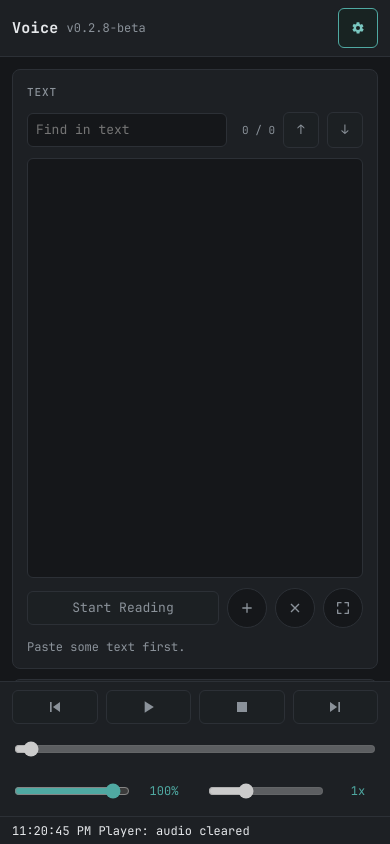
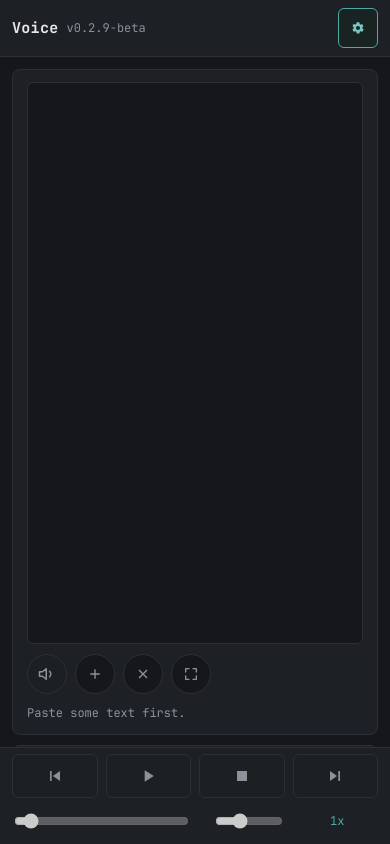
Before and after one commit to NestorKrs/Voice, a React (Vite) app: page / in a window 390 px wide. Built offline with nearby package versions, Linux system fonts and the light colour scheme.

Commit message:
0.2.9-beta: Phone space cleanup and circular Start Reading icon on phones

```diff
--- a/package.json
+++ b/package.json
@@ -1,7 +1,7 @@
 {
   "name": "voice",
   "private": true,
-  "version": "0.2.8-beta",
+  "version": "0.2.9-beta",
   "type": "module",
   "scripts": {
     "dev": "vite --host 127.0.0.1 --port 5180 --strictPort",
--- a/src/App.css
+++ b/src/App.css
@@ -194,15 +194,15 @@
 /* Phone layout (<=768px): stack the panels, wrap the bars and enlarge tap targets. Desktop rules above are unchanged. */
 @media (max-width: 768px) {
   html, body { overflow-x: hidden; }
-  .app { height: 100dvh; }
+  .app { height: 100dvh; padding-bottom: 0; }
 
   .columns { display: flex; flex-direction: column; gap: 10px; overflow-y: auto; grid-template-columns: none !important; }
   .col-handle, .grip { display: none; }
 
   .text-panel { flex: 0 0 100%; min-height: 260px; }
-  .reader-panel { flex: none; max-height: none; min-height: 50dvh; }
-  .reader-panel .chunk-list { flex: 1; min-height: 0; overflow-y: auto; }
-  .reader-panel .reader-card { margin-top: auto; }
+  .reader-panel { flex: none; min-height: 0; max-height: none; }
+  .reader-panel .chunk-list { flex: none; max-height: 130px; overflow-y: auto; }
+  .reader-panel .reader-card { margin-top: 8px; }
 
   .topbar { display: grid; grid-template-columns: auto 1fr auto; align-items: center; gap: 8px 8px; padding: 8px 12px; }
   .topbar > * { order: 2; }
@@ -215,16 +215,18 @@
   .topbar .provider-select { flex: 1 1 60%; grid-column: 1 / -1; grid-row: 3; width: 100%; min-width: 0; }
   .topbar .provider-reason { grid-column: 1 / -1; grid-row: 4; }
 
-  .playerbar { flex-wrap: wrap; gap: 8px; padding: 8px 12px; }
+  .playerbar { flex-wrap: wrap; display: grid; grid-template-columns: repeat(4, minmax(0, 1fr)); gap: 6px 8px; padding: 6px 12px; }
   .playerbar > * { order: 3; }
-  .playerbar button { order: 1; min-width: 0; flex: 1; }
-  .playerbar .seek { order: 2; flex-basis: 100%; }
+  .playerbar button { order: 1; min-width: 0; flex: 1; grid-row: 1; height: 44px; min-height: 44px; }
+  .playerbar input.seek { order: 2; flex-basis: 100%; grid-row: 2; grid-column: 1 / 3; width: auto; }
   .playerbar > span:last-child { display: none !important; }
+  .playerbar input[aria-label="Volume"], .playerbar input[aria-label="Volume"] + .rate-label { display: none; }
   .playerbar input[aria-label="Volume"],
   .playerbar input[aria-label="Playback speed"] { flex: 1 1 0; min-width: 0; width: auto; }
+  .playerbar input[aria-label="Playback speed"] { grid-row: 2; grid-column: 3; width: auto; min-width: 0; }
   .playerbar .rate-label { text-align: center; }
   .playerbar input[aria-label="Volume"] + .rate-label { width: 40px; }
-  .playerbar input[aria-label="Playback speed"] + .rate-label { width: 40px; }
+  .playerbar input[aria-label="Playback speed"] + .rate-label { grid-row: 2; grid-column: 4; width: auto; justify-self: center; }
 
   .icon-btn,
   .chunk-row .icon-btn.chunk-download,
@@ -233,23 +235,29 @@
   .job-toggle,
   .sel-speaker { min-width: 44px; min-height: 44px; }
   .chunk-row button { min-height: 44px; }
+  .sel-speaker { display: none !important; }
 
   .find-row { flex-wrap: nowrap; }
   .find-row .find-input { flex: 1 1 0; min-width: 0; }
   .find-row .find-count { font-size: 11px; min-width: 6ch; }
   .find-row .find-btn { flex: none; width: 36px; height: 36px; min-width: 36px; padding: 0; }
+  .find-row { display: none; }
+  .text-panel .panel-head { display: none; }
   .text-panel textarea, .text-panel .text-read { font-size: 16px !important; }
   .text-panel .stats { display: none; }
   .text-panel .row { flex-wrap: nowrap; align-items: center; gap: 8px; }
   .text-panel .row > span { display: none !important; }
-  .start-btn { flex: 1 1 0; width: auto; min-width: 0 !important; }
+  .start-btn { flex: none; width: 40px; height: 40px; min-width: 40px !important; min-height: 40px; padding: 0; border-radius: 50%; display: inline-flex; align-items: center; justify-content: center; }
+  .start-btn .start-label { display: none; }
+  .start-btn svg.start-icon { display: block; }
   .text-panel .row .icon-btn { flex: none; width: 40px; height: 40px; min-width: 40px; min-height: 40px; }
 
-  .drawer { width: 100vw; }
+  .drawer { width: 100vw; bottom: 0; }
   .drawer .mobile-only { display: block; }
   .drawer .req-pill.mobile-only { display: inline-block; margin: 0 auto 0 10px; }
 
   .statusbar { overflow: hidden; text-overflow: ellipsis; white-space: nowrap; }
+  .statusbar:not(.err) { display: none; }
 
   .app.text-fullscreen-mode .text-panel { min-height: 0; max-height: none; }
 
@@ -257,3 +265,5 @@
 }
 
 .mobile-only { display: none; }
+
+.start-btn .start-icon { display: none; }
--- a/src/App.jsx
+++ b/src/App.jsx
@@ -1383,7 +1383,10 @@ export default function App() {
             <span>{stats.fitsToday ? 'Fits today' : `Needs ${stats.daysNeeded} days`}</span>
           </div>
           <div className="row">
-            <button onClick={handleStart} disabled={!canStart} className="start-btn" style={{ minWidth: '300px' }}>Start Reading</button>
+            <button onClick={handleStart} disabled={!canStart} className="start-btn" style={{ minWidth: '300px' }}>
+              <svg className="start-icon" viewBox="0 0 24 24" width="18" height="18" fill="none" stroke="currentColor" strokeWidth="2" strokeLinecap="round" strokeLinejoin="round"><polygon points="11 5 6 9 2 9 2 15 6 15 11 19 11 5"/><path d="M15.54 8.46a5 5 0 0 1 0 7.07"/></svg>
+              <span className="start-label">Start Reading</span>
+            </button>
             <span style={{ flex: 1 }} />
             <button className="icon-btn" title="Load file (.txt .md)" onClick={() => fileInputRef.current && fileInputRef.current.click()}><svg viewBox="0 0 24 24" width="16" height="16" fill="none" stroke="currentColor" strokeWidth="2"><path d="M12 5v14M5 12h14"/></svg></button>
             <button className="icon-btn" title="Clear text" onClick={handleClearText}><svg viewBox="0 0 24 24" width="16" height="16" fill="none" stroke="currentColor" strokeWidth="2"><path d="M6 6l12 12M18 6L6 18"/></svg></button>
```
Also changed, not shown: 2 other files (tests, documents, lock files or other folders).
